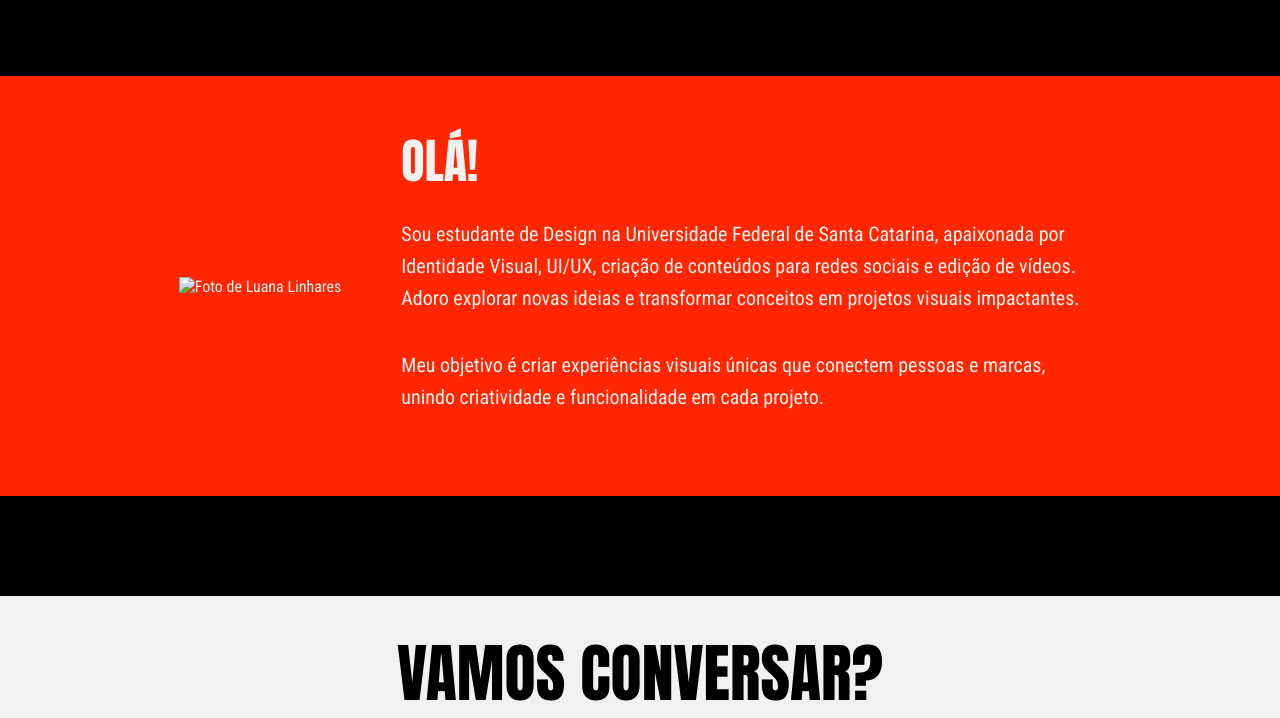
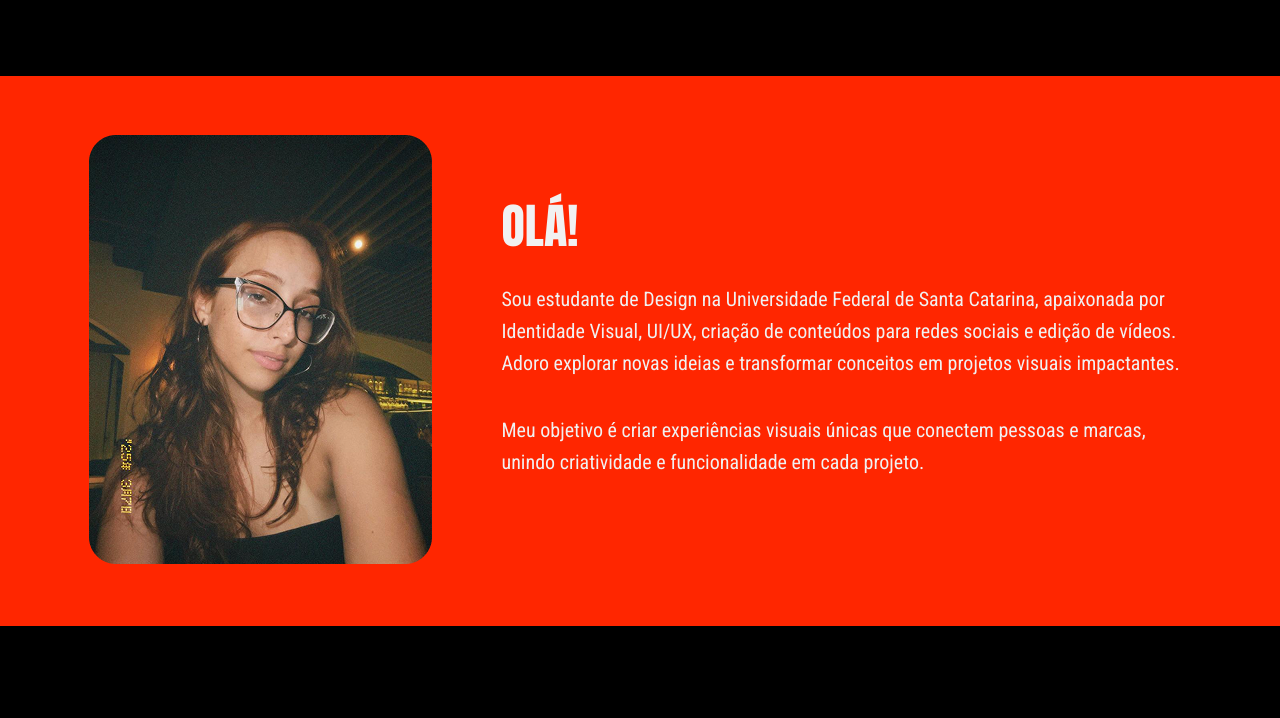
Before and after one commit to luanaimplinhares-hub/portfolio, a plain HTML site: page index.html in a window 1280 px wide. Shown: the part 960-1678 px from the top of the page. Drawn offline with Linux system fonts and the light colour scheme; the site is published under a folder, as on GitHub Pages, so addresses that start at the root find nothing.

Commit message:
Update index.html

```diff
--- a/index.html
+++ b/index.html
@@ -46,7 +46,7 @@
         <section class="sobre" id="sobre">
             <div class="sobre-container">
                 <div class="sobre-imagem">
-                    <img class="imagem" src="/imagens/EU.png" alt="Foto de Luana Linhares">
+                    <img class="imagem" src="imagens/EU.png" alt="Foto de Luana Linhares">
                 </div>
                 <div class="sobre-texto">
                     <h2>OLÁ!</h2>
```
